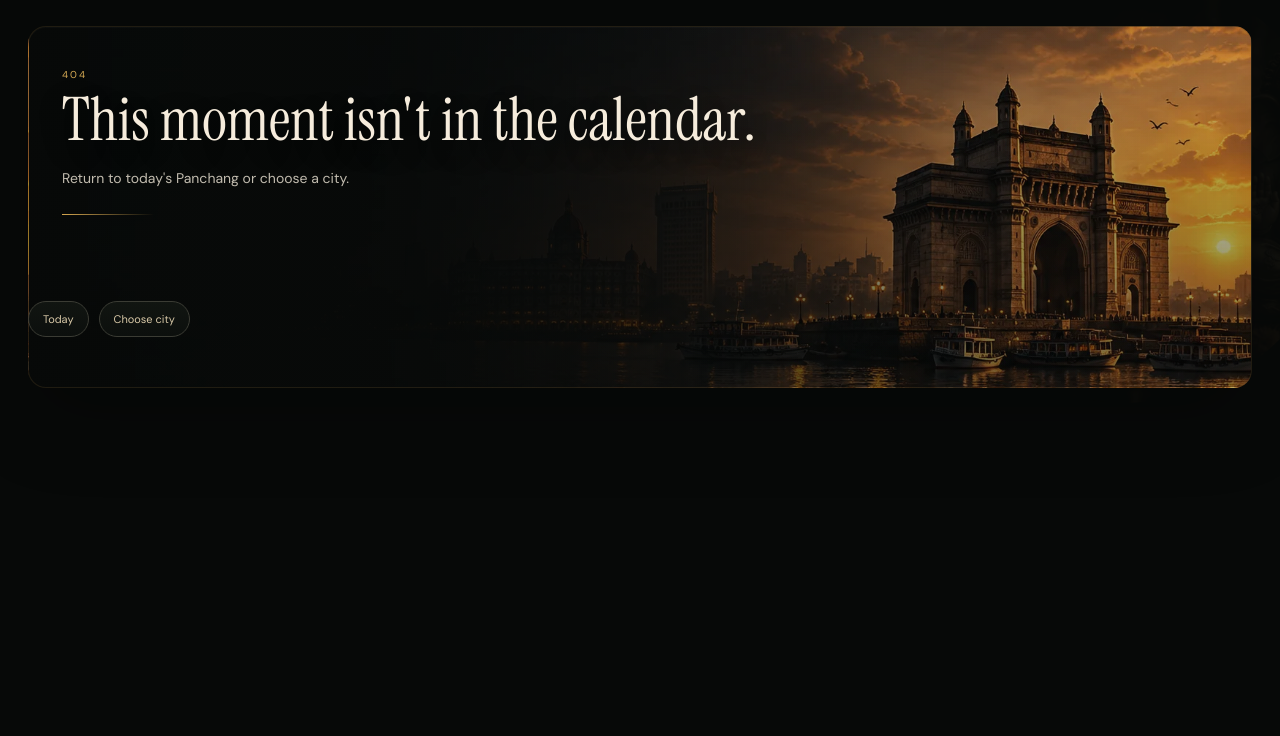
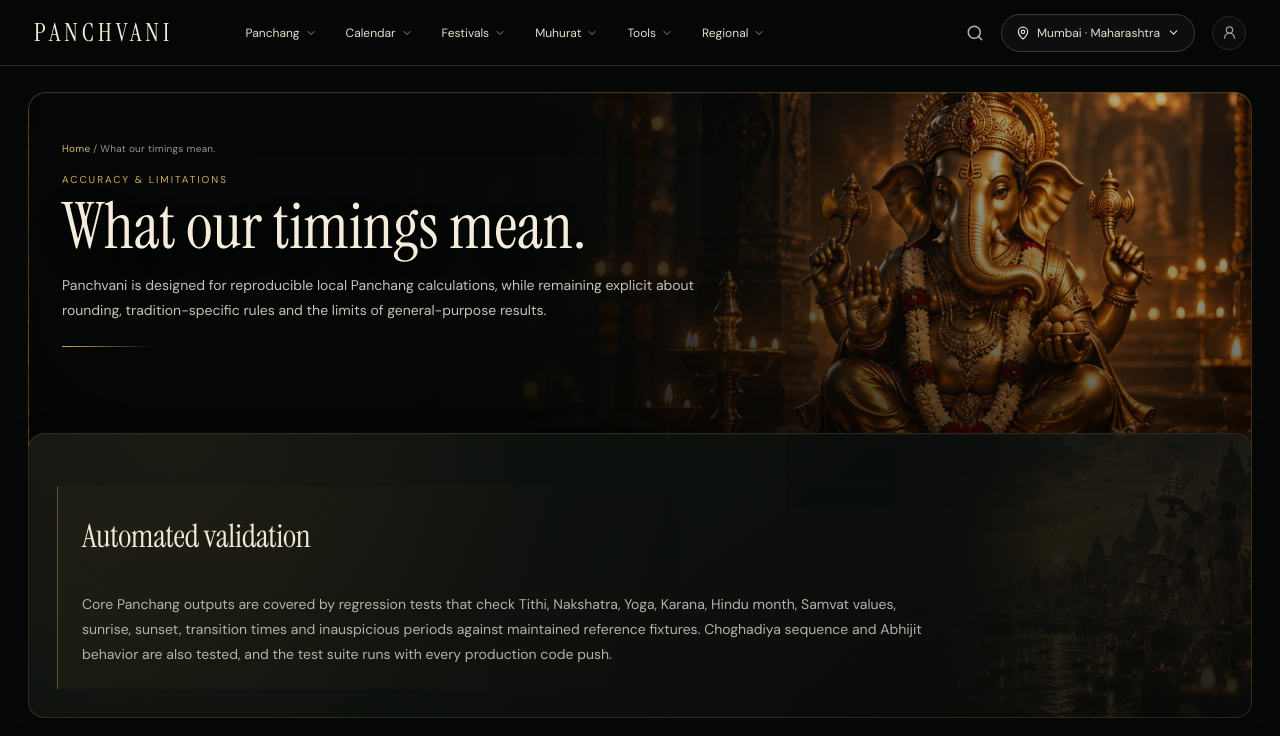
Before and after one commit to SviatF/chanag.xx, a Next.js app: page /accuracy in a window 1280 px wide. Before the commit this address had no page. Shown: the top 736 px of the page. Built offline with nearby package versions, Linux system fonts and the light colour scheme.

Commit message:
Add Panchvani accuracy page

```diff
--- /dev/null
+++ b/app/accuracy/page.tsx
@@ -0,0 +1,20 @@
+import TrustPage from "@/components/TrustPage";
+
+export const metadata={
+  title:"Panchvani Accuracy & Limitations",
+  description:"How Panchvani validates Panchang calculations, why timings can differ between sources, and where personalized guidance is still required."
+};
+
+export default function Page(){
+  return <TrustPage
+    kicker="ACCURACY & LIMITATIONS"
+    title="What our timings mean."
+    subtitle="Panchvani is designed for reproducible local Panchang calculations, while remaining explicit about rounding, tradition-specific rules and the limits of general-purpose results."
+    sections={[
+      {title:"Automated validation",paragraphs:["Core Panchang outputs are covered by regression tests that check Tithi, Nakshatra, Yoga, Karana, Hindu month, Samvat values, sunrise, sunset, transition times and inauspicious periods against maintained reference fixtures. Choghadiya sequence and Abhijit behavior are also tested, and the test suite runs with every production code push."]},
+      {title:"Timing precision",paragraphs:["Displayed clock values are rounded to the nearest minute. Astronomical rise and set calculations use the selected city's coordinates and the engine's configured rise/set model. Small differences of a few minutes versus another Panchang can arise from ephemeris settings, refraction assumptions, rounding, sunrise definition or rule conventions."]},
+      {title:"Calendar conventions can differ",paragraphs:["Hindu calendar practice is not globally uniform. Amanta versus Purnimanta month systems, regional festival observance, sampradaya rules and local priestly convention can legitimately produce different labels or observance windows. Panchvani therefore avoids presenting every tradition as identical."]},
+      {title:"Personalized astrology",paragraphs:["A city-and-date result is not a personalized horoscope. Birth Nakshatra, Pada, Lagna, compatibility and ceremony selection can depend on exact birth time, exact birthplace and individual chart factors. General Panchang and Muhurat pages should be used as planning references rather than substitutes for personalized consultation."]}
+    ]}
+  />;
+}
```
